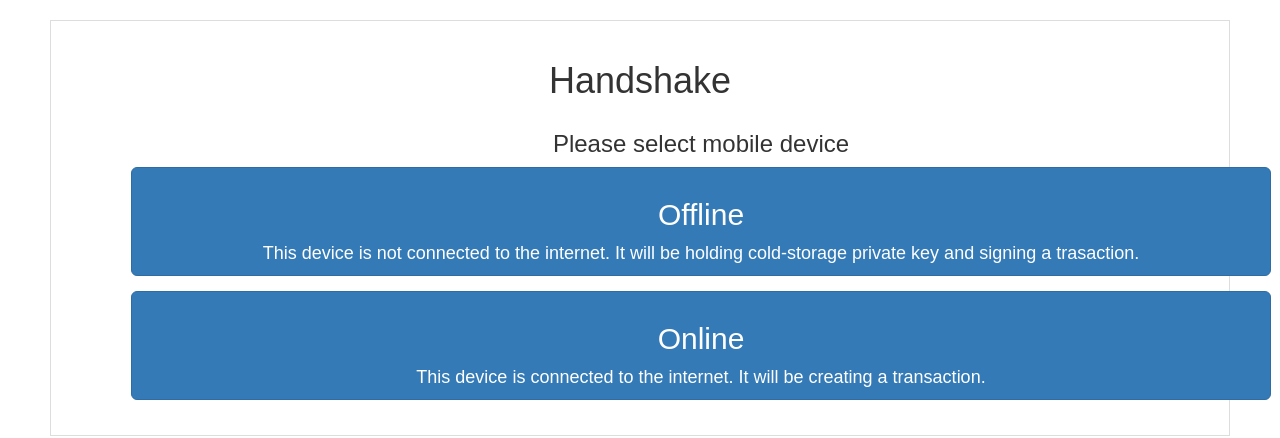
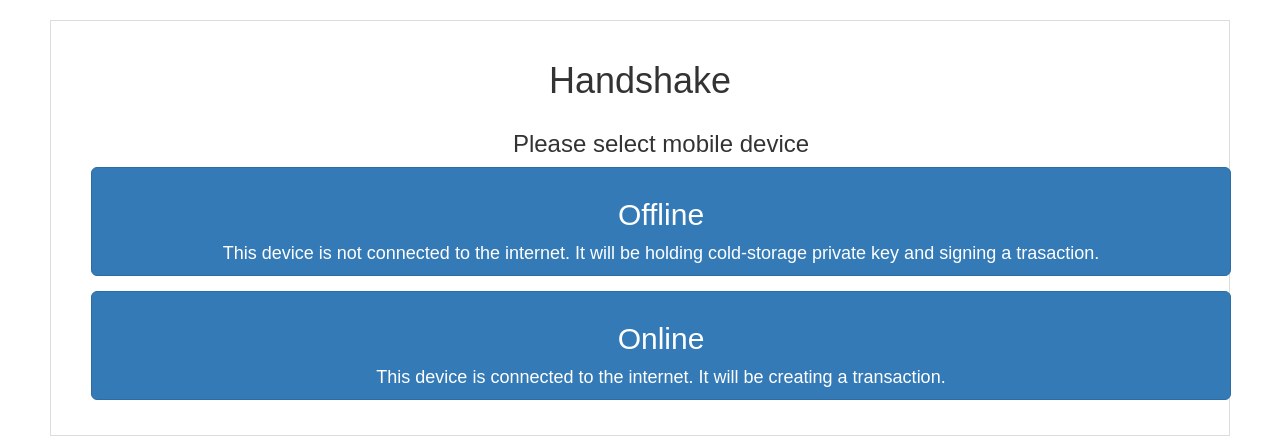
Before and after one commit to odotan/handShake, a website: page index.html in a window 1280 px wide. Drawn offline with Linux system fonts and the light colour scheme; some packages are replaced by stand-ins of ours.

Commit message:
Some CSS bug fix

```diff
--- a/css/style.css
+++ b/css/style.css
@@ -13,7 +13,7 @@ body {
 
 /* line 15, ../sass/screen.scss */
 #qrs {
-  margin: 0 40px;
+  /* margin: 0 40px; */
   text-align: center;
 }
 /* line 19, ../sass/screen.scss */
```
